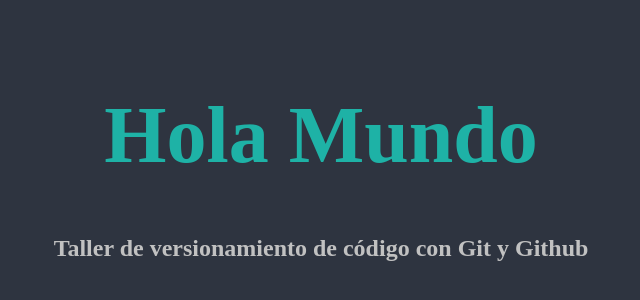
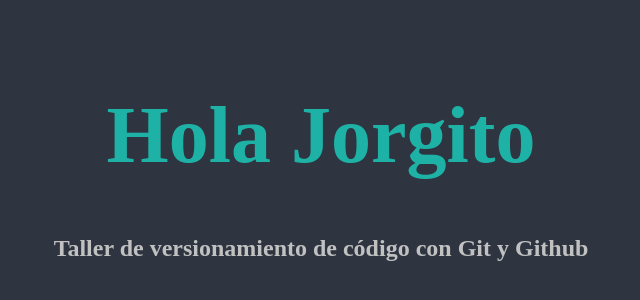
Before and after one commit to Perutty/tallerUFPS, a plain HTML site: page index.html in a window 1280 px wide. Shown: the part 110-410 px from the top of the page, without its empty margins (319-959 px from the left). Drawn offline with Linux system fonts and the light colour scheme.

Commit message:
mi primer commit del taller

```diff
--- a/index.html
+++ b/index.html
@@ -11,7 +11,7 @@
   </style>
 </head>
 <body>
- <h1>Hola Mundo</h1>
+ <h1>Hola Jorgito</h1>
  <h2>Taller de versionamiento de código con Git y Github</h2>
 </body>
 </html>
```
Also changed, not shown: index2.html (added, +1 -0 lines).
